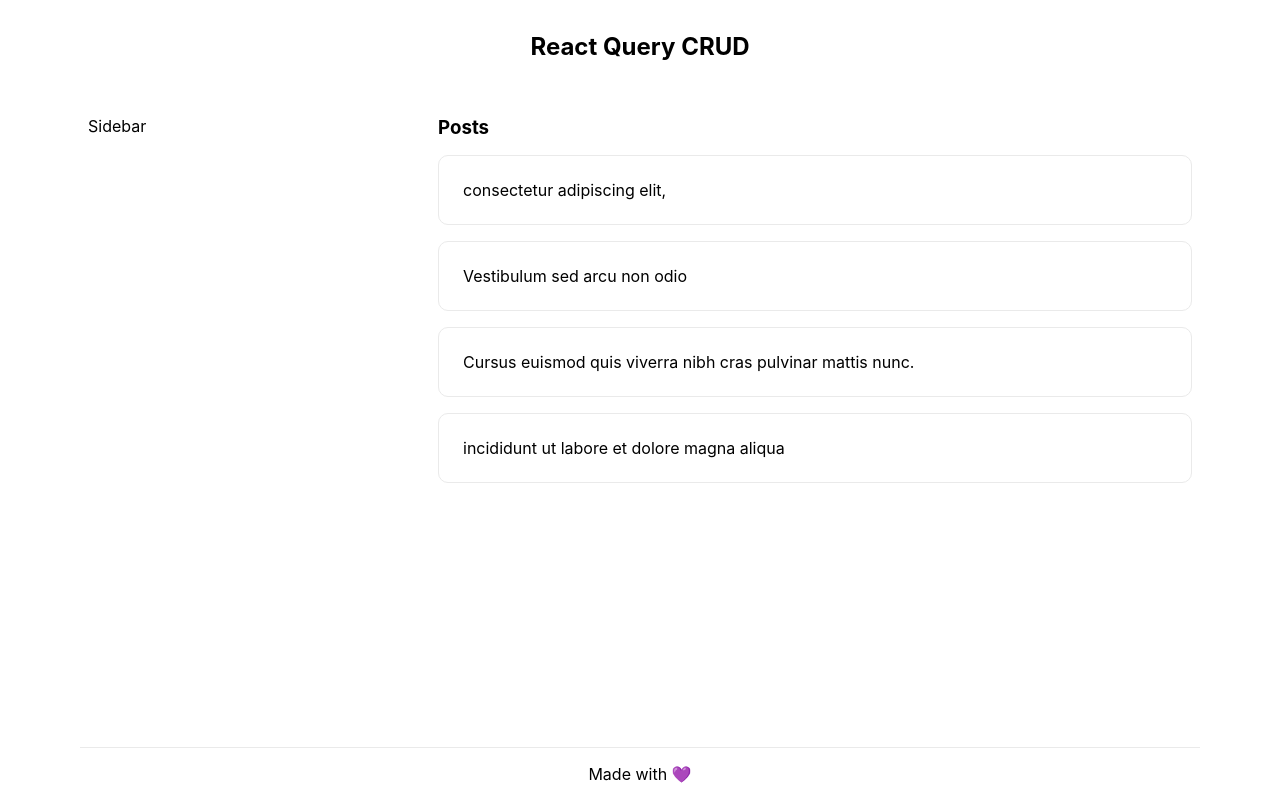
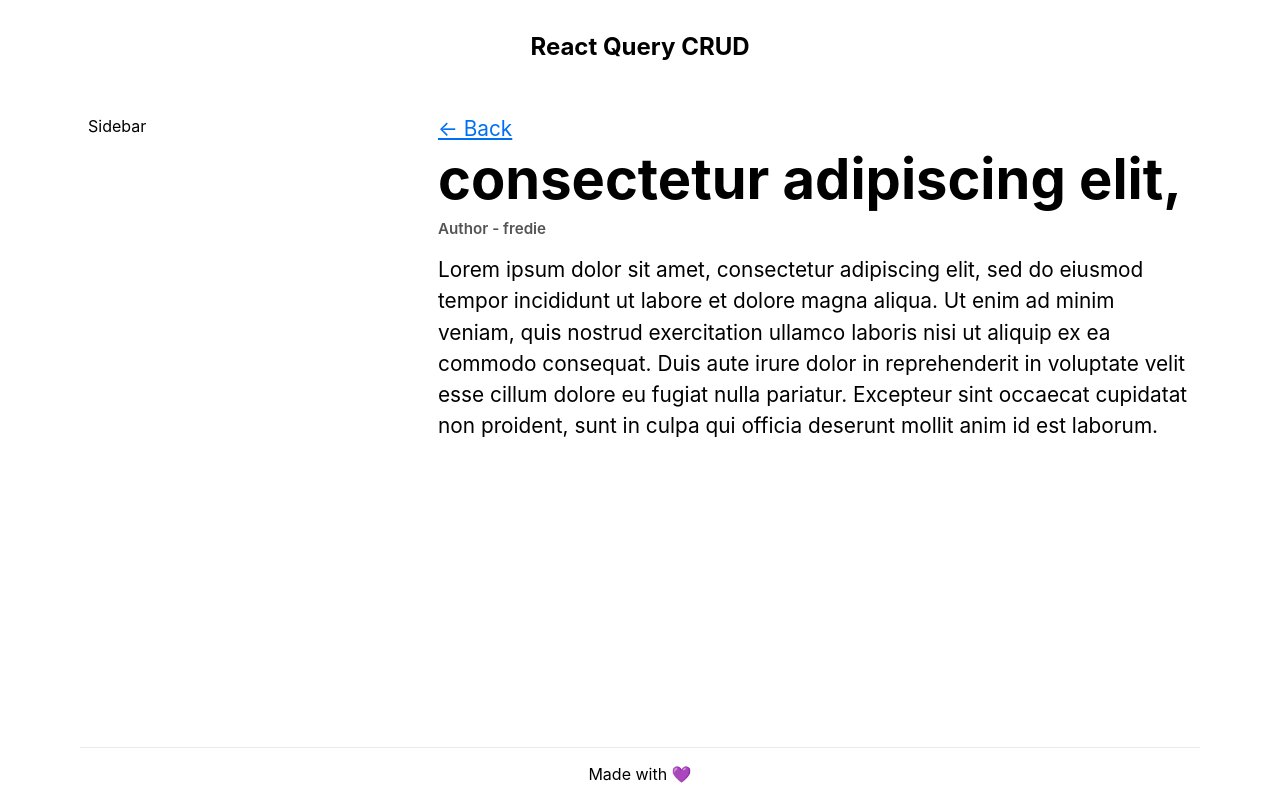
Before and after one commit to pratikmane1299/React-Query-CRUD, a Next.js app: page / in a window 1280 px wide. Both pictures are taken after a click on the link "consectetur adipiscing elit,". Built offline with nearby package versions, Linux system fonts and the light colour scheme.

Commit message:
Fetch single post details and display

```diff
--- a/pages/index.js
+++ b/pages/index.js
@@ -1,3 +1,4 @@
+import { useState } from 'react';
 import Head from 'next/head'
 import { QueryClient, QueryClientProvider, useQuery } from 'react-query';
 import axios from 'axios';
@@ -7,6 +8,7 @@ import styles from '../styles/Home.module.css'
 const queryClient = new QueryClient();
 
 export default function Home() {
+  const [activePostId, setActivePostId] = useState();
   return (
     <QueryClientProvider client={queryClient}>
       <div className={styles.container}>
@@ -23,7 +25,11 @@ export default function Home() {
             <span>Sidebar</span>
           </div>
           <main className={styles.main}>
-            <Posts />
+            {activePostId ? (
+              <Post postId={activePostId} setActivePostId={setActivePostId} />
+            ) : (
+              <Posts setActivePostId={setActivePostId} />
+            )}
           </main>
           <footer className={styles.footer}>
             <span>Made with 💜</span>
@@ -38,7 +44,7 @@ function fetchPosts(key) {
   return axios.get('/api/posts').then(res => res.data);
 }
 
-function Posts() {
+function Posts({ setActivePostId }) {
 
   const { status, data, error, isFetching } = useQuery('posts', fetchPosts);
 
@@ -56,7 +62,9 @@ function Posts() {
           </h3>
           <div className={styles.postsList}>
             {data.map((post) => (
-              <div className={styles.card} key={post.id}>
+              <div className={styles.card} key={post.id} onClick={() => {
+                setActivePostId(post.id)
+              }}>
                 <a href="#">{post.title}</a>
               </div>
             ))}
@@ -66,3 +74,32 @@ function Posts() {
     </>
   );
 }
+
+function fetchPost({ queryKey }) {
+  return axios.get(`/api/posts/${queryKey[1]}`).then(res => res.data);
+}
+
+function Post({ postId, setActivePostId }) {
+  const { data: post, status: postStatus, error, isFetching } = useQuery(['post', postId], fetchPost);
+
+  return (
+    <>
+      {postStatus === "loading" ? (
+        <span>Loading post ...</span>
+      ) : postStatus === "error" ? (
+        <span>Error occurred ... {error.message}</span>
+      ) : (
+        <>
+          <a className={styles.link} href="#" onClick={() => setActivePostId()}>&#8592; Back</a>
+          <div>
+            <h6 className={styles.title}>
+              {post.title} {isFetching ? <small>Updating...</small> : null}
+            </h6>
+            <span className={styles.author}>Author - {post.author}</span>
+            <p className={styles.body}>{post.body}</p>
+          </div>
+        </>
+      )}
+    </>
+  );
+}
--- a/styles/Home.module.css
+++ b/styles/Home.module.css
@@ -56,19 +56,20 @@
 }
 
 .title {
-  margin: 0;
+  margin: 0.4rem 0;
   line-height: 1.15;
-  font-size: 4rem;
+  font-size: 3.5rem;
 }
 
-.title,
-.description {
-  text-align: center;
+.body {
+  margin-top: 1rem;
+  line-height: 1.5;
+  font-size: 1.3rem;
 }
-
-.description {
-  line-height: 1.5;
-  font-size: 1.5rem;
+.author {
+  font-size: 0.95rem;
+  font-weight: 600;
+  color: #565353;
 }
 
 .card {
@@ -104,3 +105,9 @@
 .logo {
   height: 1em;
 }
+
+.link {
+  font-size: 1.3rem;
+  color: #0070f3;
+  text-decoration: underline;
+}
```
